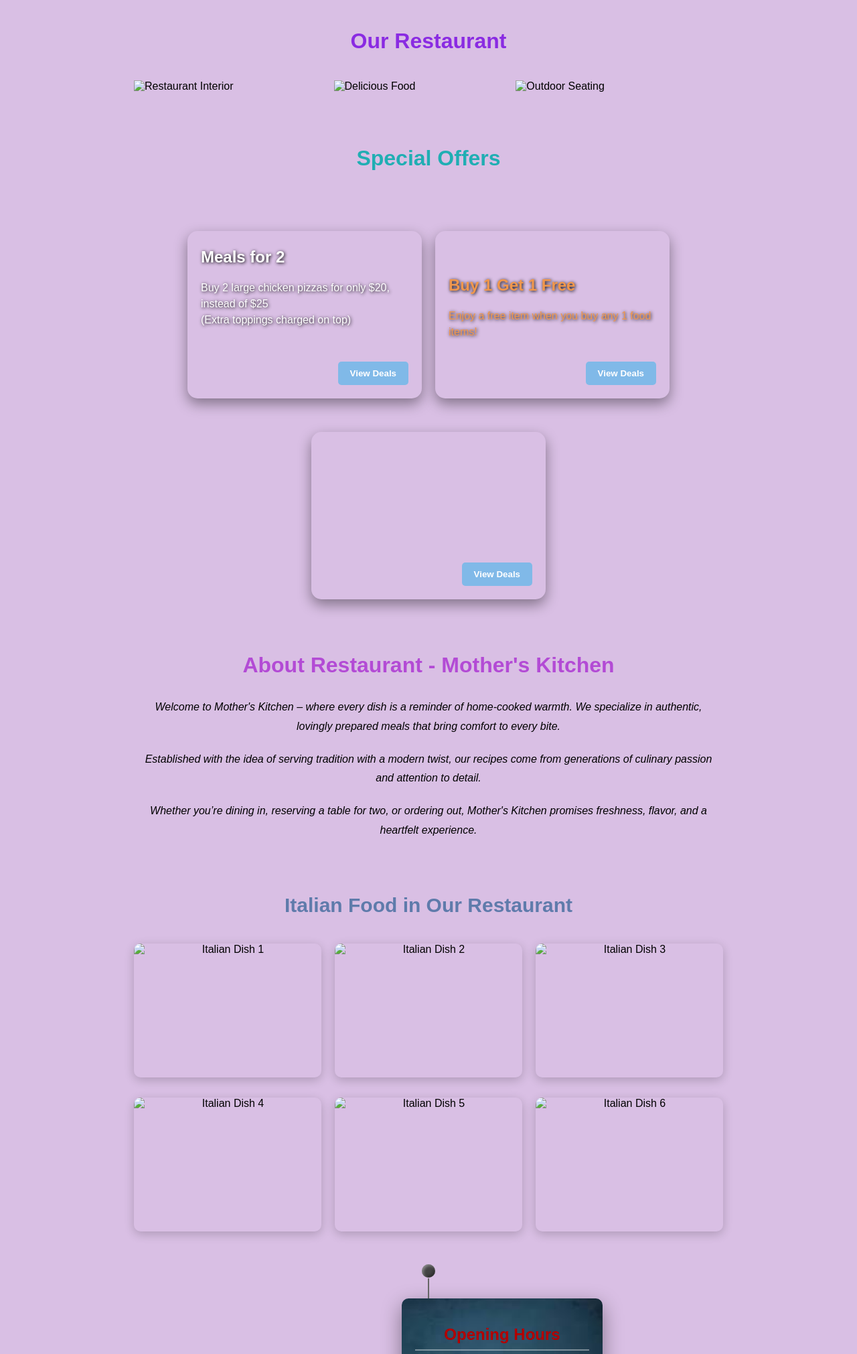
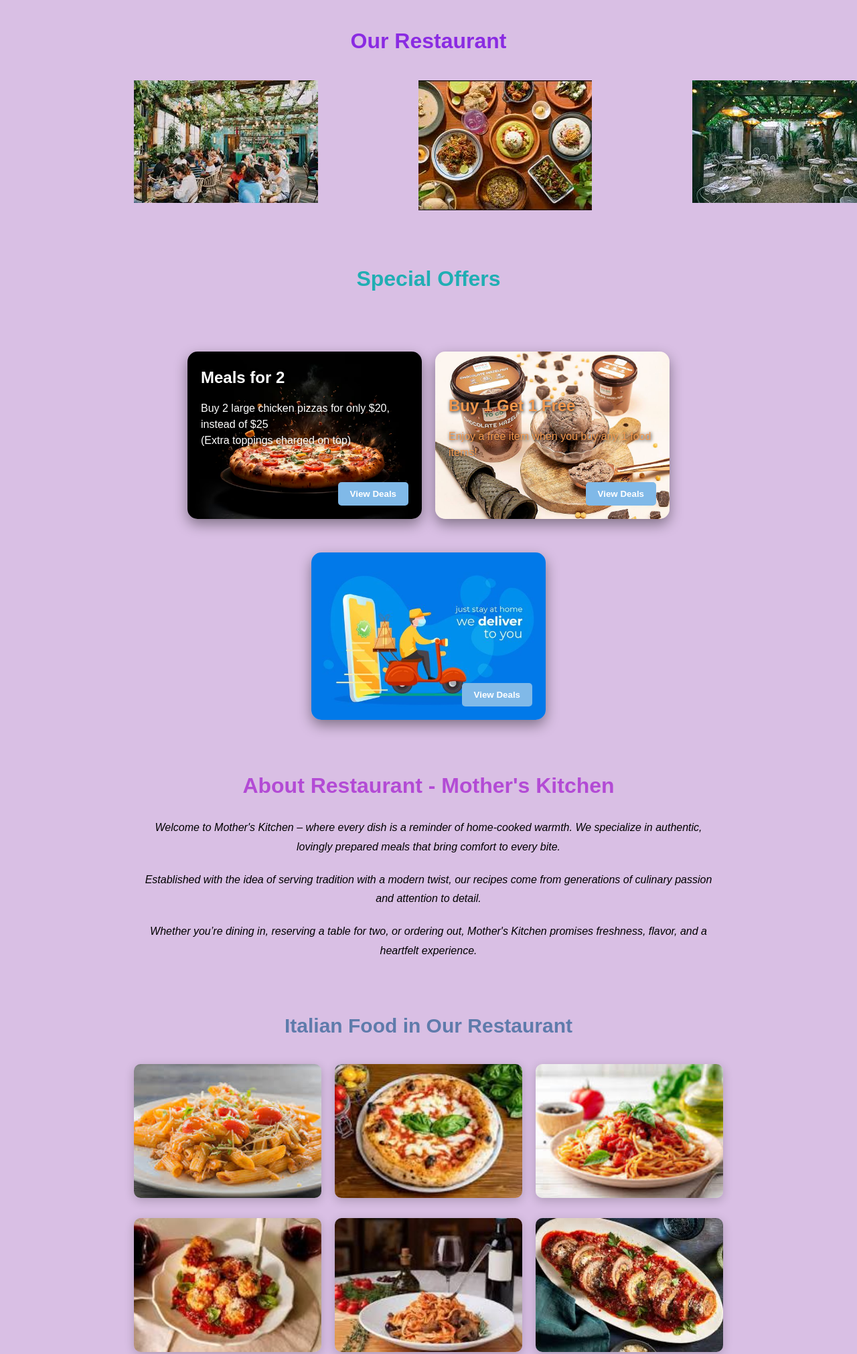
Before and after one commit to Anjali-lal/MothersKitchen, a plain HTML site: page index.html in a window 1280 px wide. Shown: the part 1000-3022 px from the top of the page at 67% size. Drawn offline with Linux system fonts and the light colour scheme; files whose address does not match are found by name.

Commit message:
changes added

```diff
--- a/index.html
+++ b/index.html
@@ -61,21 +61,21 @@
   <section class="restaurant-section">
     <h2 style="color: blueviolet;text-underline-position: below;">Our Restaurant</h2>
     <div class="image-gallery">
-      <div class="interior"><img src="pictures/download.jpeg" alt="Restaurant Interior"></div>
-      <div class="Dfood"><img src="pictures/download (4).jpeg" alt="Delicious Food"></div>
-      <div class="seating"><img src="pictures/download (3).jpeg" alt="Outdoor Seating"></div>
+      <div class="interior"><img src="images/download.jpeg" alt="Restaurant Interior"></div>
+      <div class="Dfood"><img src="images/download (4).jpeg" alt="Delicious Food"></div>
+      <div class="seating"><img src="images/download (3).jpeg" alt="Outdoor Seating"></div>
     </div>
   </section>
 
      <h2 style="color: rgb(32, 174, 179);text-underline-position: below;">Special Offers</h2>
     <div class="offers-section">
-    <div class="offer-box" style="background-image: url('pictures/delicious-pizza-studio_23-2151846558.avif');">
+    <div class="offer-box" style="background-image: url('images/delicious-pizza-studio_23-2151846558.avif');">
       <h3 style="color: white;margin-bottom: 20px;">Meals for 2</h3>
       <p style="color: white;margin-bottom: 80px;">Buy 2 large chicken pizzas for only $20, instead of $25 <br>(Extra toppings charged on top)</p>
       <button class="view-button">View Deals</button>
     </div>
 
-    <div class="offer-box" style="background-image: url('pictures/1a2c1268df33b5b2cea4f598b5a44081.jpg');">
+    <div class="offer-box" style="background-image: url('images/1a2c1268df33b5b2cea4f598b5a44081.jpg');">
       <h3 style="color: rgb(240, 151, 77);margin-bottom: 20px;">Buy 1 Get 1 Free</h3>
       <p  style="color: rgb(240, 151, 77);margin-bottom: 20px;">Enjoy a free item when you buy any 1 food items!</p>
       <button class="view-button">View Deals</button>
@@ -84,7 +84,7 @@
     </div>
 
     <div class="free-delivery">
-    <div class="delivery" style="background-image: url('pictures/f428f3f6c602f2fde215441ac4660c6f.jpg');">
+    <div class="delivery" style="background-image: url('images/f428f3f6c602f2fde215441ac4660c6f.jpg');">
       <button class="view-button">View Deals</button>
     </div>
     </div>
@@ -111,15 +111,15 @@
     <h2>Italian Food in Our Restaurant</h2>
 
     <div class="photo-row">
-      <img src="pictures/images (4).jpeg" alt="Italian Dish 1">
-      <img src="pictures/download (10).jpeg" alt="Italian Dish 2">
-      <img src="pictures/download (8).jpeg" alt="Italian Dish 3">
+      <img src="images/images (4).jpeg" alt="Italian Dish 1">
+      <img src="images/download (10).jpeg" alt="Italian Dish 2">
+      <img src="images/download (8).jpeg" alt="Italian Dish 3">
     </div>
 
     <div class="photo-row">
-      <img src="pictures/images (1).jpeg" alt="Italian Dish 4">
-      <img src="pictures/images (2).jpeg" alt="Italian Dish 5">
-      <img src="pictures/images (3).jpeg" alt="Italian Dish 6">
+      <img src="images/images (1).jpeg" alt="Italian Dish 4">
+      <img src="images/images (2).jpeg" alt="Italian Dish 5">
+      <img src="images/images (3).jpeg" alt="Italian Dish 6">
     </div>
 
   </section>
@@ -147,7 +147,7 @@
     <div class="top">Scan for Menu and Order</div>
     <div class="left"></div>
     <div class="center">
-      <img src="pictures/menu-flyer-template-design-scan-qr-code-menu-d4e27a5946fbfd39bda47fba2780a9ec_screen.jpg" alt="QR Code">
+      <img src="images/menu-flyer-template-design-scan-qr-code-menu-d4e27a5946fbfd39bda47fba2780a9ec_screen.jpg" alt="QR Code">
     </div>
     <div class="right"></div>
     <div class="bottom"></div>
@@ -213,7 +213,7 @@
     <div class="store-buttons">
 
       <a href="#" class="store-button google-button">
-        <img src="pictures/Which-one-do-you-prefer-Apple-Store-or-Google-Play.png" alt="Google Play">
+        <img src="images/Which-one-do-you-prefer-Apple-Store-or-Google-Play.png" alt="Google Play">
 
       </a>
   </div>
```
